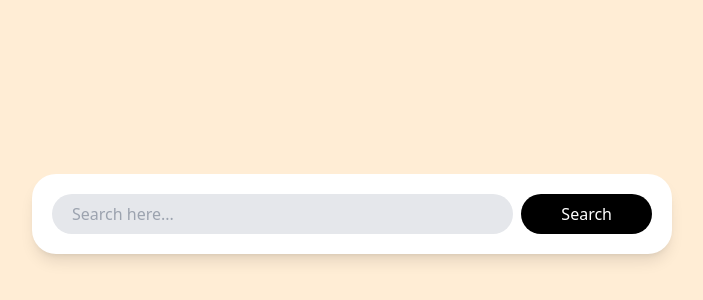
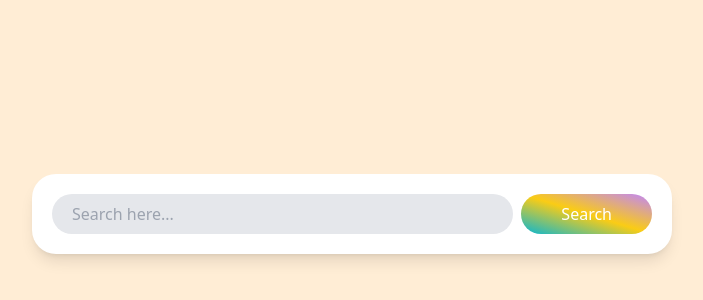
Before and after one commit to cornchiplick/carrot-market-reloaded, a Next.js app: page / in a window 1280 px wide. Shown: the part 186-486 px from the top of the page, without its empty margins (288-991 px from the left). Built offline with nearby package versions, Linux system fonts and the light colour scheme.

Commit message:
Fix: 그라데이션 색상 지정

```diff
--- a/app/page.tsx
+++ b/app/page.tsx
@@ -18,10 +18,10 @@ export default function Home() {
           placeholder="Search here..."
         />
         <button
-          className="bg-black text-white py-2
+          className="text-white py-2
           rounded-full active:scale-90
           transition-transform font-medium
-          outline-none md:px-10
+          outline-none md:px-10 bg-gradient-to-tr from-cyan-500 via-yellow-400 to-purple-400
           "
         >
           Search
```
